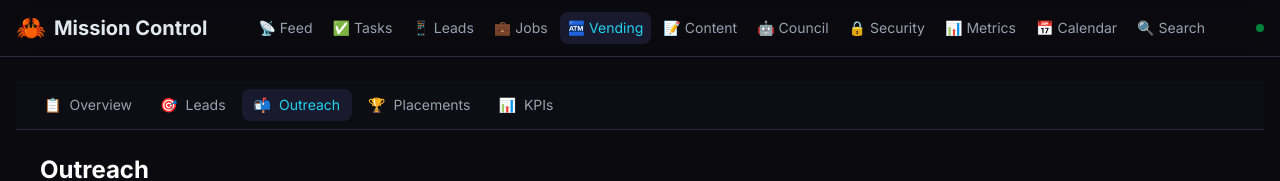
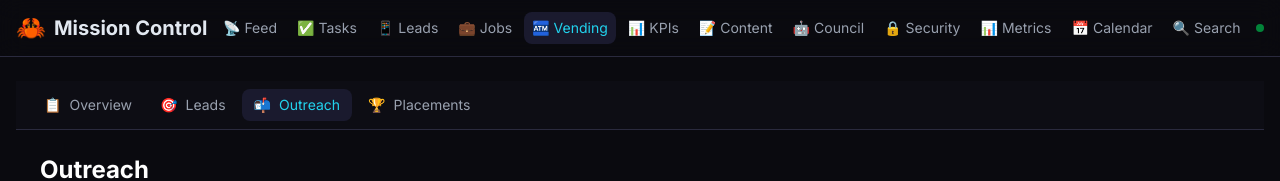
Before and after one commit to ceomlc/mission-control, a Next.js app: page /vending/outreach in a window 1280 px wide. Shown: the top 181 px of the page. Built offline with nearby package versions, Linux system fonts and the light colour scheme; no server answers; the database is empty.

Commit message:
fix: move KPI to top-level nav

```diff
--- a/src/app/vending/layout.tsx
+++ b/src/app/vending/layout.tsx
@@ -9,7 +9,6 @@ const navItems = [
   { href: '/vending/leads', label: 'Leads', icon: '🎯' },
   { href: '/vending/outreach', label: 'Outreach', icon: '📬', badge: true },
   { href: '/vending/placements', label: 'Placements', icon: '🏆' },
-  { href: '/vending/kpi', label: 'KPIs', icon: '📊' },
 ];
 
 export default function VendingLayout({ children }: { children: React.ReactNode }) {
--- a/src/components/Navbar.tsx
+++ b/src/components/Navbar.tsx
@@ -10,6 +10,7 @@ const navItems = [
   { href: '/leads', label: 'Leads', icon: '📱' },
   { href: '/jobs', label: 'Jobs', icon: '💼' },
   { href: '/vending', label: 'Vending', icon: '🏧' },
+  { href: '/kpi', label: 'KPIs', icon: '📊' },
   { href: '/content', label: 'Content', icon: '📝' },
   { href: '/agents', label: 'Council', icon: '🤖' },
   { href: '/security', label: 'Security', icon: '🔒' },
```
Also changed, not shown: src/app/kpi/page.tsx (renamed from src/app/vending/kpi/page.tsx).
